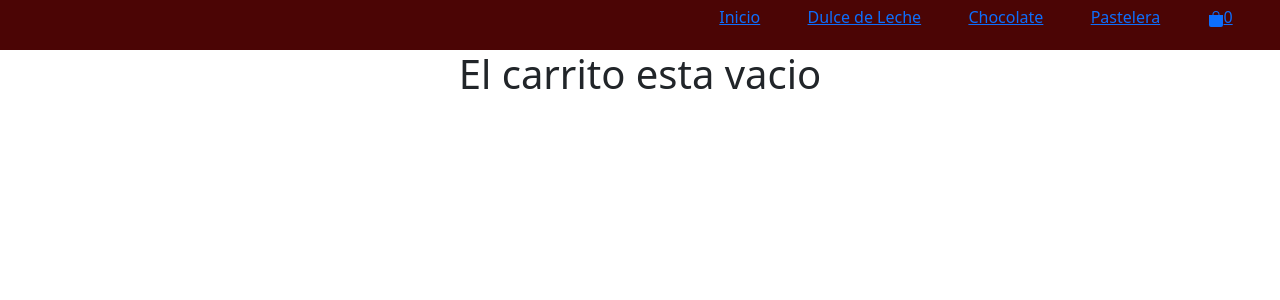
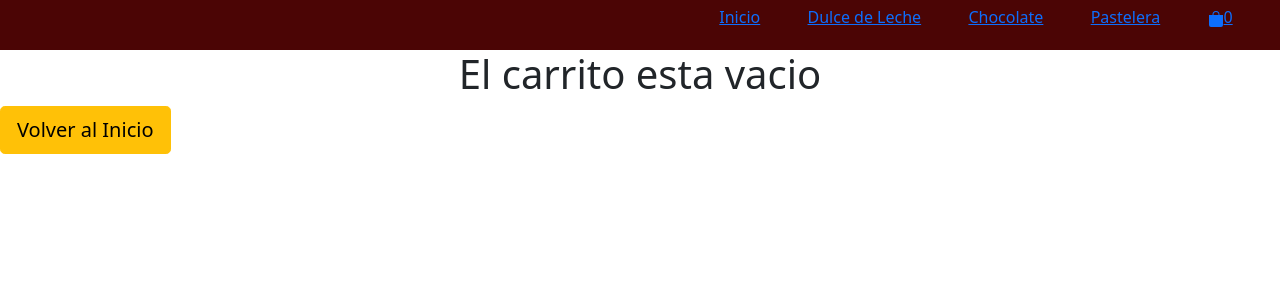
Before and after one commit to NicolasRamosB/proyectoFinal_react, a React (Create React App) app: page /cart in a window 1280 px wide. Shown: the top 300 px of the page. Built offline with nearby package versions, Linux system fonts and the light colour scheme.

Commit message:
Desafío Cart View

```diff
--- a/src/components/Cart/Cart.jsx
+++ b/src/components/Cart/Cart.jsx
@@ -1,4 +1,5 @@
 import React, { useContext } from 'react'
+import { Link } from 'react-router-dom';
 
 import { CartContext } from '../../context/CartContext'
 
@@ -6,8 +7,18 @@ const Cart = () => {
   const { cart, removeItem, clearCart, totalCost } = useContext(CartContext);
 
   if (cart.length === 0) {
-    return <h1 className="text-center">El carrito esta vacio</h1>
+    return (
+      <>
+        <div>
 
+          <h1 className="text-center">El carrito esta vacio</h1>
+          <Link to="/" className="buttonDetail btn btn-warning btn-lg" >
+            Volver al Inicio
+          </Link>
+
+        </div>
+      </>
+    )
   }
 
   return (
@@ -19,7 +30,7 @@ const Cart = () => {
             <img className="itemImg container" src={item.img} alt="Imagen" />
             <p className="itemPrice text-center" >${item.price}</p>
 
-            <button onClick={()=>{removeItem(item.id)}} className="buttonDetail btn btn-danger btn-lg">X</button>
+            <button onClick={() => { removeItem(item.id) }} className="buttonDetail btn btn-danger btn-lg">X</button>
 
             <p>Cantidad: {item.qty}</p>
           </div>
@@ -32,6 +43,7 @@ const Cart = () => {
 
       <button onClick={clearCart} className="buttonDetail btn btn-danger btn-lg">Vaciar Carrito</button>
 
+      <button className="buttonDetail btn btn-success btn-lg">Comprar</button>
     </div>
   )
 }
```
